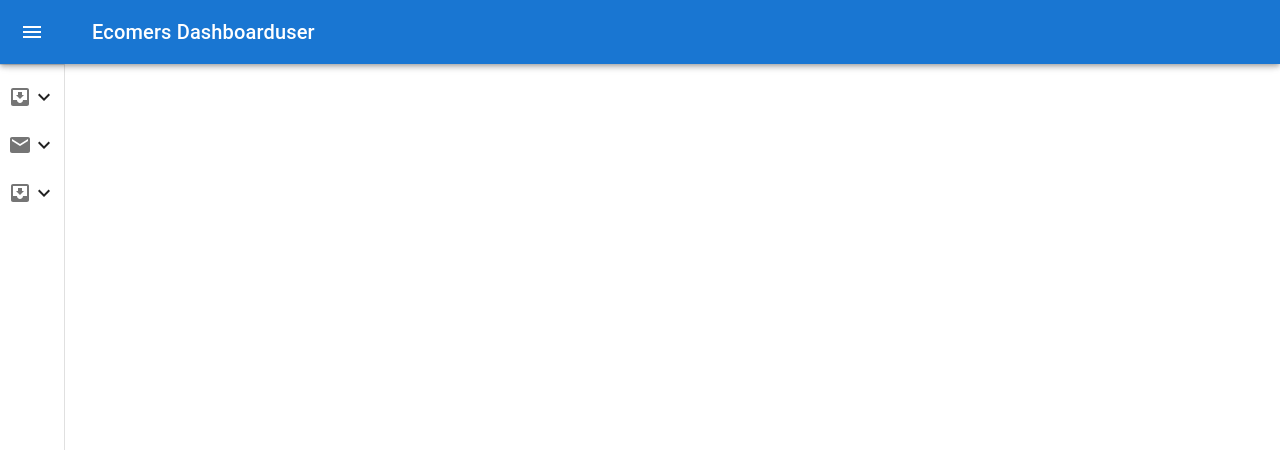
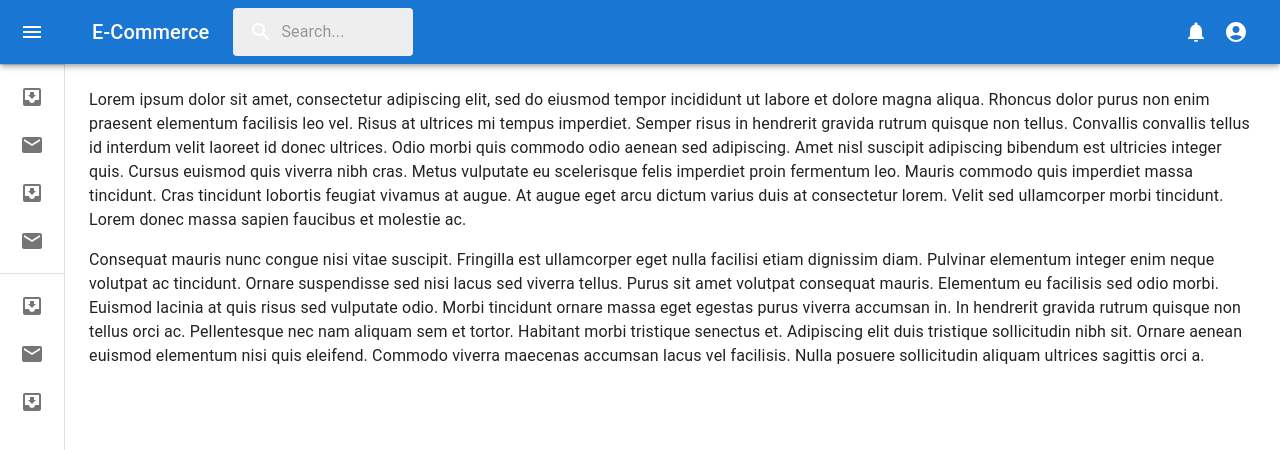
Before and after one commit to saqlain-shah/batch-7, a React (Vite) app in the folder admin-panel/: page / in a window 1280 px wide. Shown: the top 450 px of the page. Built offline with nearby package versions, Linux system fonts and the light colour scheme.

Commit message:
added changes

```diff
--- a/admin-panel/src/App.jsx
+++ b/admin-panel/src/App.jsx
@@ -1,20 +1,12 @@
-// import MainContent from "./component/MainContent"
-// import Header from "./component/header"
-// import Sidebar from "./component/sidebar"
-// import Map from "./components/map"
+import React from 'react';
+import Sidebar from './Sidebar'; // Import the Sidebar component
 
-import Sidebar from "./Sidebar"
 function App() {
-
   return (
-    <>
-      <Sidebar/>
-       {/* <Header></Header> */}
-       {/* <Sidebar/> */}
-      {/* <MainContent/>  */}
-      {/* <Map/> */}
-    </>
-  )
+    <div>
+      <Sidebar /> {/* Use the Sidebar component */}
+    </div>
+  );
 }
 
-export default App
+export default App;
--- a/admin-panel/src/Sidebar.jsx
+++ b/admin-panel/src/Sidebar.jsx
@@ -1,4 +1,3 @@
-
 import * as React from 'react';
 import { styled, useTheme } from '@mui/material/styles';
 import Box from '@mui/material/Box';
@@ -17,18 +16,14 @@
 import ListItemButton from '@mui/material/ListItemButton';
 import ListItemIcon from '@mui/material/ListItemIcon';
 import ListItemText from '@mui/material/ListItemText';
-import Collapse from '@mui/material/Collapse';
-import ExpandLess from '@mui/icons-material/ExpandLess';
-import ExpandMore from '@mui/icons-material/ExpandMore';
 import InboxIcon from '@mui/icons-material/MoveToInbox';
 import MailIcon from '@mui/icons-material/Mail';
+import SearchIcon from '@mui/icons-material/Search';
+import NotificationsIcon from '@mui/icons-material/Notifications';
+import AccountCircleIcon from '@mui/icons-material/AccountCircle';
+import InputBase from '@mui/material/InputBase';
 
-
-import SalesSummary from "./components/SalesSummary"
-import TopSellingProducts from './components/topSellingProducts';
-import OrderList from './components/orderList';
-
-const drawerWidth = 300;
+const drawerWidth = 240;
 
 const openedMixin = (theme) => ({
   width: drawerWidth,
@@ -95,50 +90,45 @@
   }),
 );
 
-const menuItems = [
-  {
-    text: 'Dashboard Overview',
-    icon: <InboxIcon />,
-    subMenu: [
-      { text: 'Sales summary (today, this week, this month)', component: () =><SalesSummary/> },
-      { text: 'Total revenue', component: () => <div>Total revenue component</div> },
-      { text: 'Number of orders', component: () => <div>Number of orders component</div> },
-      { text: 'Number of customers', component: () => <div>Number of customers component</div> },
-      { text: 'Top-selling products', component: () =><TopSellingProducts/> },
-    ],
+const SearchBar = styled('div')(({ theme }) => ({
+  position: 'relative',
+  borderRadius: theme.shape.borderRadius,
+  backgroundColor: theme.palette.grey[200],
+  '&:hover': {
+    backgroundColor: theme.palette.grey[300],
   },
-  {
-    text: 'Orders Management',
-    icon: <MailIcon />,
-    subMenu: [
-      { text: 'List of orders', component: () => <OrderList/> },
-      { text: 'Order details', component: () => <div>Order details component</div> },
-      { text: 'Order status update', component: () => <div>Order status update component</div> },
-      { text: 'Order filtering (by date, status, etc.)', component: () => <div>Order filtering component</div> },
-      { text: 'Order search', component: () => <div>Order search component</div> },
-    ],
+  marginRight: theme.spacing(2),
+  marginLeft: 0,
+  width: '100%',
+  [theme.breakpoints.up('sm')]: {
+    marginLeft: theme.spacing(3),
+    width: 'auto',
   },
-  {
-    text: 'Products Management',
-    icon: <InboxIcon />,
-    subMenu: [
-      { text: 'List of products', component: () => <div>List of products component</div> },
-      { text: 'Product details', component: () => <div>Product details component</div> },
-      { text: 'Add/edit/delete products', component: () => <div>Add/edit/delete products component</div> },
-      { text: 'Product categories', component: () => <div>Product categories component</div> },
-      { text: 'Inventory management', component: () => <div>Inventory management component</div> },
-      { text: 'Product search', component: () => <div>Product search component</div> },
-    ],
+}));
+
+const SearchIconWrapper = styled('div')(({ theme }) => ({
+  padding: theme.spacing(0, 2),
+  height: '100%',
+  position: 'absolute',
+  pointerEvents: 'none',
+  display: 'flex',
+  alignItems: 'center',
+  justifyContent: 'center',
+}));
+
+const SearchInput = styled(InputBase)(({ theme }) => ({
+  padding: theme.spacing(1, 1, 1, 0),
+  paddingLeft: `calc(1em + ${theme.spacing(4)})`,
+  transition: theme.transitions.create('width'),
+  width: '100%',
+  [theme.breakpoints.up('md')]: {
+    width: '20ch',
   },
-];
+}));
 
 export default function Sidebar() {
   const theme = useTheme();
   const [open, setOpen] = React.useState(false);
-  const [selectedMenu, setSelectedMenu] = React.useState(0);
-  const [selectedSubMenu, setSelectedSubMenu] = React.useState(0);
-  const [openSubMenu, setOpenSubMenu] = React.useState(false);
-  const [subMenuComponent, setSubMenuComponent] = React.useState(null);
 
   const handleDrawerOpen = () => {
     setOpen(true);
@@ -147,23 +137,6 @@
   const handleDrawerClose = () => {
     setOpen(false);
   };
-
-  const handleMenuClick = (index) => {
-    console.log("index", index)
-    setSelectedMenu(index);
-    setOpenSubMenu(true);
-  };
-
-  React.useEffect(() => {
-    // setSubMenuComponent(false);
-    if (openSubMenu === true) {
-      setSubMenuComponent(menuItems[selectedMenu].subMenu[0].component());
-    }
-    // Clean up
-    return () => {
-      setSubMenuComponent(false);
-    };
-  }, [openSubMenu, selectedMenu]);
 
   return (
     <Box sx={{ display: 'flex' }}>
@@ -183,12 +156,23 @@
     <MenuIcon />
   </IconButton>
   <Typography variant="h6" noWrap component="div">
-            Ecomers Dashboard
+E-Commerce
   </Typography>
-          <Typography variant="h6" noWrap component="div">
-           user
-          </Typography>
+  <SearchBar>
+    <SearchIconWrapper>
+      <SearchIcon />
+    </SearchIconWrapper>
+    <SearchInput placeholder="Search..." inputProps={{ 'aria-label': 'search' }} />
+  </SearchBar>
+  <Box sx={{ flexGrow: 1 }} /> {/* This will push the profile and notification icons to the right */}
+  <IconButton color="inherit">
+    <NotificationsIcon />
+  </IconButton>
+  <IconButton color="inherit">
+    <AccountCircleIcon />
+  </IconButton>
 </Toolbar>
+
       </AppBar>
       <Drawer variant="permanent" open={open}>
         <DrawerHeader>
@@ -198,14 +182,8 @@
         </DrawerHeader>
         <Divider />
         <List>
-          {menuItems.map((item, index) => (
-            <div key={index}>
-              <ListItem
-                disablePadding
-                sx={{ display: 'block' }}
-                // selected={selectedMenu}
-                onClick={() => handleMenuClick(index)}
-              >
+          {['Inbox', 'Starred', 'Send email', 'Drafts'].map((text, index) => (
+            <ListItem key={text} disablePadding sx={{ display: 'block' }}>
               <ListItemButton
                 sx={{
                   minHeight: 48,
@@ -220,38 +198,69 @@
                     justifyContent: 'center',
                   }}
                 >
-                    {item.icon}
+                  {index % 2 === 0 ? <InboxIcon /> : <MailIcon />}
                 </ListItemIcon>
-                  <ListItemText primary={item.text} sx={{ opacity: open ? 1 : 0 }} />
-                  {openSubMenu === true ? <ExpandLess /> : <ExpandMore />}
-                </ListItemButton>
-              </ListItem>
-              <Collapse in={open ? selectedMenu === index ? openSubMenu === true ? true : false : false : false} timeout="auto" unmountOnExit>
-                <List component="div" disablePadding>
-                  {item.subMenu.map((subItem, subIndex) => (
-                    <ListItem key={subIndex} disablePadding onClick={() => setSelectedSubMenu(subIndex)}>
-                      <ListItemButton
-                        sx={{
-                          minHeight: 48,
-                          justifyContent: open ? 'initial' : 'center',
-                          px: 4,
-                        }}
-                        onClick={() => setSubMenuComponent(subItem.component)}
-                      >
-                        <ListItemText primary={subItem.text} />
+                <ListItemText primary={text} sx={{ opacity: open ? 1 : 0 }} />
               </ListItemButton>
             </ListItem>
           ))}
         </List>
-              </Collapse>
-              {openSubMenu === true ? <Divider /> : null}
-            </div>
+        <Divider />
+        <List>
+          {['All mail', 'Trash', 'Spam'].map((text, index) => (
+            <ListItem key={text} disablePadding sx={{ display: 'block' }}>
+              <ListItemButton
+                sx
+                ={{
+                  minHeight: 48,
+                  justifyContent: open ? 'initial' : 'center',
+                  px: 2.5,
+                }}
+                >
+                <ListItemIcon
+                  sx={{
+                    minWidth: 0,
+                    mr: open ? 3 : 'auto',
+                    justifyContent: 'center',
+                  }}
+                >
+                {index % 2 === 0 ? <InboxIcon /> : <MailIcon />}
+                </ListItemIcon>
+                <ListItemText primary={text} sx={{ opacity: open ? 1 : 0 }} />
+                </ListItemButton>
+                </ListItem>
                 ))}
                 </List>
                 </Drawer>
                 <Box component="main" sx={{ flexGrow: 1, p: 3 }}>
                 <DrawerHeader />
-        {subMenuComponent}
+                <Typography paragraph>
+                Lorem ipsum dolor sit amet, consectetur adipiscing elit, sed do eiusmod
+                tempor incididunt ut labore et dolore magna aliqua. Rhoncus dolor purus non
+                enim praesent elementum facilisis leo vel. Risus at ultrices mi tempus
+                imperdiet. Semper risus in hendrerit gravida rutrum quisque non tellus.
+                Convallis convallis tellus id interdum velit laoreet id donec ultrices.
+                Odio morbi quis commodo odio aenean sed adipiscing. Amet nisl suscipit
+                adipiscing bibendum est ultricies integer quis. Cursus euismod quis viverra
+                nibh cras. Metus vulputate eu scelerisque felis imperdiet proin fermentum
+                leo. Mauris commodo quis imperdiet massa tincidunt. Cras tincidunt lobortis
+                feugiat vivamus at augue. At augue eget arcu dictum varius duis at
+                consectetur lorem. Velit sed ullamcorper morbi tincidunt. Lorem donec massa
+                sapien faucibus et molestie ac.
+                </Typography>
+                <Typography paragraph>
+                Consequat mauris nunc congue nisi vitae suscipit. Fringilla est ullamcorper
+                eget nulla facilisi etiam dignissim diam. Pulvinar elementum integer enim
+                neque volutpat ac tincidunt. Ornare suspendisse sed nisi lacus sed viverra
+                tellus. Purus sit amet volutpat consequat mauris. Elementum eu facilisis
+                sed odio morbi. Euismod lacinia at quis risus sed vulputate odio. Morbi
+                tincidunt ornare massa eget egestas purus viverra accumsan in. In hendrerit
+                gravida rutrum quisque non tellus orci ac. Pellentesque nec nam aliquam sem
+                et tortor. Habitant morbi tristique senectus et. Adipiscing elit duis
+                tristique sollicitudin nibh sit. Ornare aenean euismod elementum nisi quis
+                eleifend. Commodo viverra maecenas accumsan lacus vel facilisis. Nulla
+                posuere sollicitudin aliquam ultrices sagittis orci a.
+                </Typography>
                 </Box>
                 </Box>
                 );
```
Also changed, not shown: admin-panel/src/topbar.jsx (added, +133 -0 lines). Lines whose indentation alone changed are shown as unchanged.
